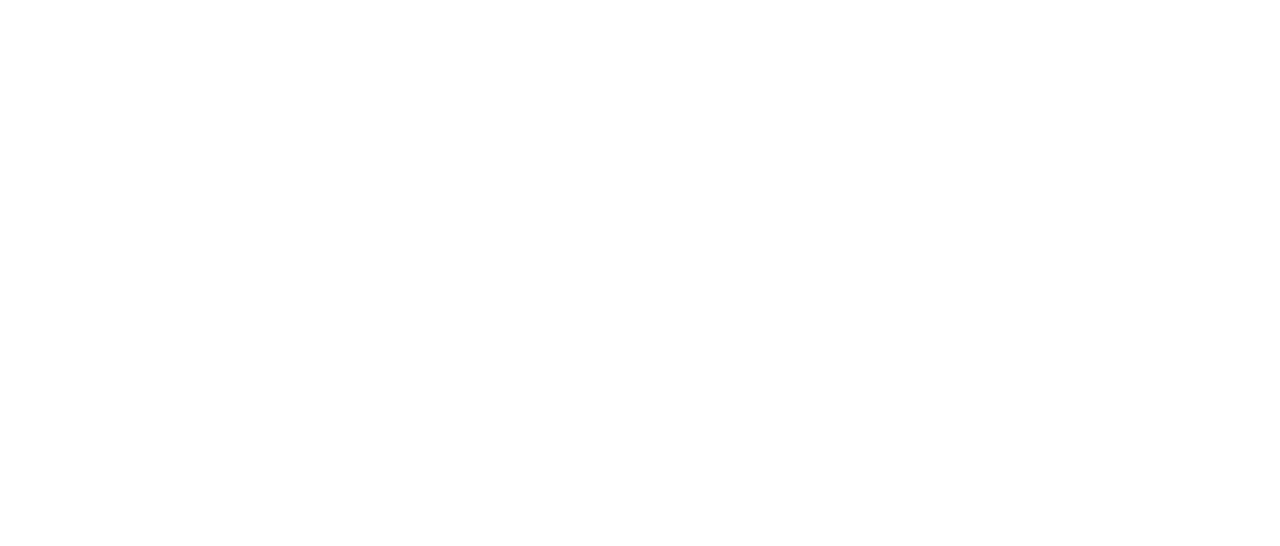
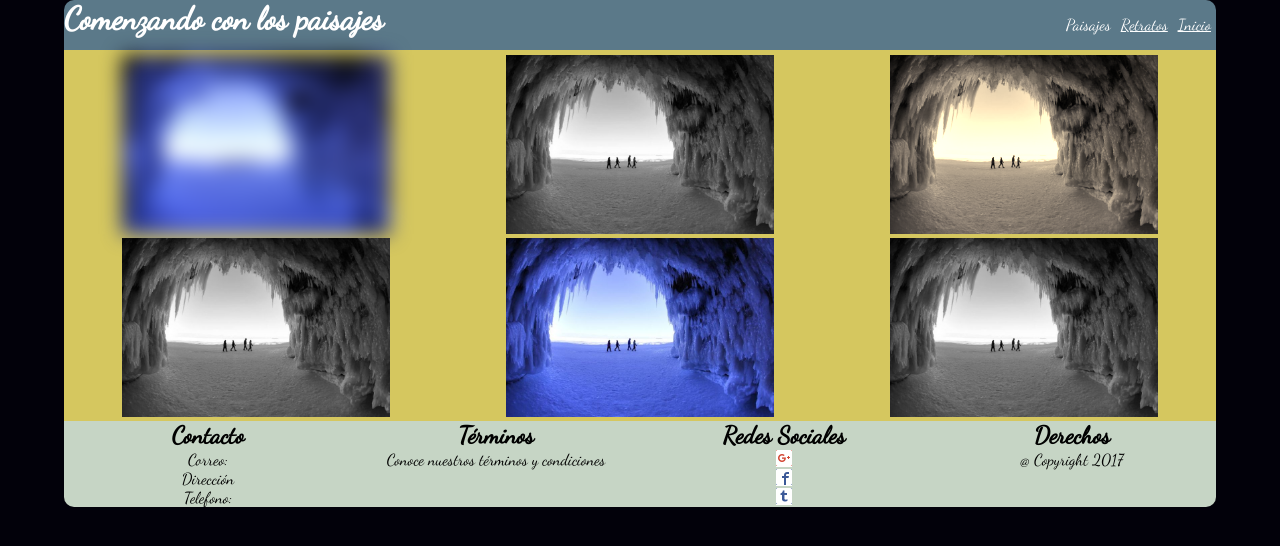
Before and after one commit to saucedo12/Web-Fotografia, a plain HTML site: page paisajes.html in a window 1280 px wide. Drawn offline with Linux system fonts and the light colour scheme; files whose address does not match are found by name.

Commit message:
seccion paisajes retratos

```diff
--- a/css/estilos.css
+++ b/css/estilos.css
@@ -33,17 +33,21 @@ img{
   	-moz-box-shadow: 2px #02010a;
 }
 
-.contenedor{
+.contenedor, .galeria{
   display: flex; /*distribucion fluida*/
   flex-flow: row wrap;
   width: 900px;
   margin: 0 auto;
   text-align: center;
 }
+.galeria{
+	background: #d5c75f;
+}
+
 .contenedor a{
 	color: black;
 }
-/*columnas*/
+/*columnas del index*/
 .central{
 	background: #82c3a6;
 	width: 100%;
@@ -51,6 +55,7 @@ img{
 	padding-bottom: 10px;
 
 }
+
 .columna2{
 	background: #d5c75f;
 	width:50%;
@@ -98,6 +103,30 @@ img{
 	transform: translate(20px, -5px);
 
 }
+/*imagenes paisajes*/
+img {
+  width: 70%;
+}
+#imagen-paisajes1,#imagen-retratos1{
+	-webkit-filter: blur(10px);
+	filter: blur(10px);
+}
+#imagen-paisajes2,#imagen-paisajes4,#imagen-paisajes6,
+#imagen-retratos2,#imagen-retratos4,#imagen-retratos6
+{
+	-webkit-filter: grayscale(100%);
+	filter: grayscale(100%);
+}
+#imagen-paisajes3,#imagen-retratos3{
+	-webkit-filter: sepia(90%);
+	filter: sepia(90%);
+}
+
+/*paisajes*/
+div [class*="columna-galeria"]{
+  flex: 1 2 33%;
+}
+
 /*pie de pagina*/
 footer{
 	border-radius: 0 0 10px 10px;
@@ -109,11 +138,15 @@ footer{
 	/*position: relative;*/
 }
 footer [class*="col"]{
-	flex: 1 2 25%;
+  flex: 1 2 25%;
   text-align: center;
   display: inline-block;
   padding: 0;
 }
+/*iconos-redes sociales*/
+     .icon-facebook2 {background:#3b5998;}
+	 .icon-tumblr2 {background:#3b5998;}
+	 .icon-google-plus2 {background:#d34836;}
 
 /*animacion slidein abajo - arriba*/
 @keyframes slidein {
@@ -133,13 +166,16 @@ footer [class*="col"]{
 /*media queris*/
 @media screen and (max-width: 900px){
 	/*para moviles*/
-	.contenedor
+	.contenedor, .galeria
 	{
 		width: 90%;
 		margin: 0 auto;
 		display: flex; /*distribucion fluida*/
   		flex-flow: column;
 
+	}
+	div [class*="columna-galeria"]{
+	  margin-top: 5px;
 	}
 	.central
 	{
@@ -157,7 +193,7 @@ footer [class*="col"]{
 	header
 	{
 		width: 90%;
-		height: 150px;
+		height: 100px;
 		margin: 0 auto;
 		text-align: center;
 	}
@@ -178,19 +214,41 @@ footer [class*="col"]{
 		display: inline-block;
 		text-align: center;
 	}
+	footer{
+		display: flex; /*distribucion fluida*/
+  		flex-flow: column;
+  		width: 90%;
+  		margin: 0 auto;
+		text-align: center;
+	}
+	.col1{
+		width: 100%;
+	}
+	.col2{
+		width: 100%;
+	}
+	.col3{
+		width: 100%:;
+	}
+	.col4{
+		width: 100%;
+	}
 
 }
 
 @media screen and (min-width: 901px){
 	/*laptop y escritorio*/
-	.contenedor
+	.contenedor, .galeria
 	{
 		width: 90%;
 		margin: 0 auto;
 	}
+	div [class*="columna-galeria"]{
+	  margin-top: 5px;
+	}
 	header{
 		width: 90%;
-		height: 50px;
+		/*height: 50px;*/
 		margin: 0 auto;
 
 	}
@@ -201,6 +259,9 @@ footer [class*="col"]{
 	li{
 		display: inline-block;
 	  	text-align: center;
+	}
+	ul{
+		padding: 0;
 	}
 	.menu{
 		float: right;
@@ -216,5 +277,5 @@ footer [class*="col"]{
 		display: block;
 
 	}
-	/*columans del footer*/
+
 }
--- a/paisajes.html
+++ b/paisajes.html
@@ -0,0 +1,73 @@
+<!DOCTYPE html>
+<html lang="es">
+<head>
+	<meta charset="UTF-8">
+	<meta name="viewport" content="width=device-width, user-scalable=no, initial-scale=1.0, maximum-scale=1.0, minimum-scale=1.0">
+	<link href="https://fonts.googleapis.com/css?family=Dancing+Script" rel="stylesheet">
+	<link rel="stylesheet" href="css/estilos.css">
+	<link rel="stylesheet" href="css/font.css">
+	<title>Web de Fotograf&iacute;a</title>
+</head>
+<body>
+	<header>
+			<h1>Comenzando con los paisajes</h1>
+			<nav>
+				<ul>
+					<li class="menu"><a href="index.html">Inicio</a></li>
+					<li class="menu"><a href="retratos.html">Retratos</a></li>
+					<li class="active menu"><a href="paisajes.html">Paisajes</a></li>
+				</ul>
+			</nav>
+	</header>
+	<div class="galeria">
+		<div class="columna-galeria1">
+			<figure id="imagen-paisajes1"><img  src="img/paisajes2.jpg"></figure>
+			<figure id="imagen-paisajes4"><img  src="img/paisajes2.jpg"></figure>
+		</div>
+		<div class="columna-galeria2">
+			<figure id="imagen-paisajes2"><img  src="img/paisajes2.jpg"></figure>
+			<figure id="imagen-paisajes5"><img  src="img/paisajes2.jpg"></figure>
+		</div>
+		<div class="columna-galeria3">
+			<figure id="imagen-paisajes3"><img  src="img/paisajes2.jpg"></figure>
+			<figure id="imagen-paisajes6"><img  src="img/paisajes2.jpg"></figure>
+		</div>
+
+	</div>
+		<footer>
+			<div class="col1">
+					<h2>Contacto</h2>
+					<p>
+						<ul>
+							<li>Correo:</li>
+							<li>Direcci&oacute;n</li>
+							<li>Telefono:</li>
+						</ul>
+					</p>
+			</div>
+			<div class="col2">
+					<h2>T&eacute;rminos</h2>
+					<p>
+						Conoce nuestros t&eacute;rminos y condiciones
+					</p>
+
+			</div>
+			<div class="col3">
+				<p>
+					<h2>Redes Sociales</h2>
+					<ul>
+						<li><a class="icon-google-plus2" href="#"></a></li>
+						<li><a class="icon-facebook2" href="#"></a></li>
+						<li><a class="icon-tumblr2" href="#"></a></li>
+					</ul>
+				</p>
+			</div>
+			<div class="col4">
+				<p>
+					<h2>Derechos</h2>
+					<p>@ Copyright 2017</p>
+				</p>
+			</div>
+		</footer>
+</body>
+</html>
```
Also changed, not shown: index.html (+5 -7 lines), retratos.html (+73 -0 lines).
